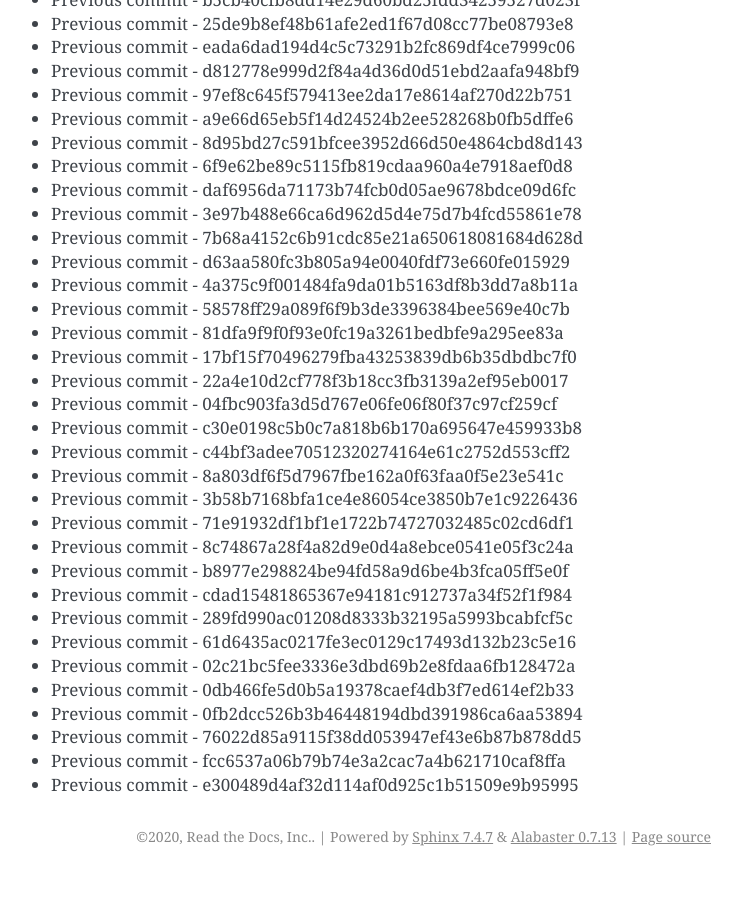
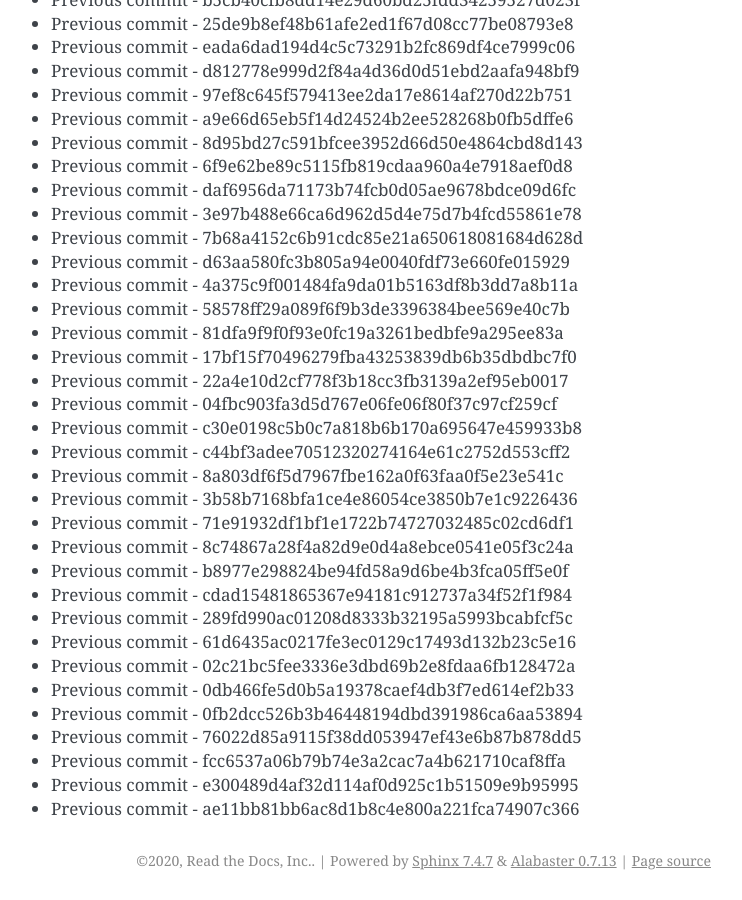
Before and after one commit to readthedocs/rtd-git-stresstest, a Sphinx documentation site: the page built from docs/updates.rst, in a window 1280 px wide and 900 px high, scrolled down 9651 px. Shown: the whole window, without its empty margins (399-1141 px from the left). Built offline with Sphinx 7.4.7, drawn with Linux system fonts in a browser that asks for light colours; before the commit the page ends 10527 px from its top, so only the background shows below that.

Commit message:
Generating commit from previous: ae11bb81bb6ac8d1b8c4e800a221fca74907c366

```diff
--- a/docs/updates.rst
+++ b/docs/updates.rst
@@ -437,3 +437,4 @@ It can be tested for any performance characteristics.
 * Previous commit - 76022d85a9115f38dd053947ef43e6b87b878dd5
 * Previous commit - fcc6537a06b79b74e3a2cac7a4b621710caf8ffa
 * Previous commit - e300489d4af32d114af0d925c1b51509e9b95995
+* Previous commit - ae11bb81bb6ac8d1b8c4e800a221fca74907c366
```
